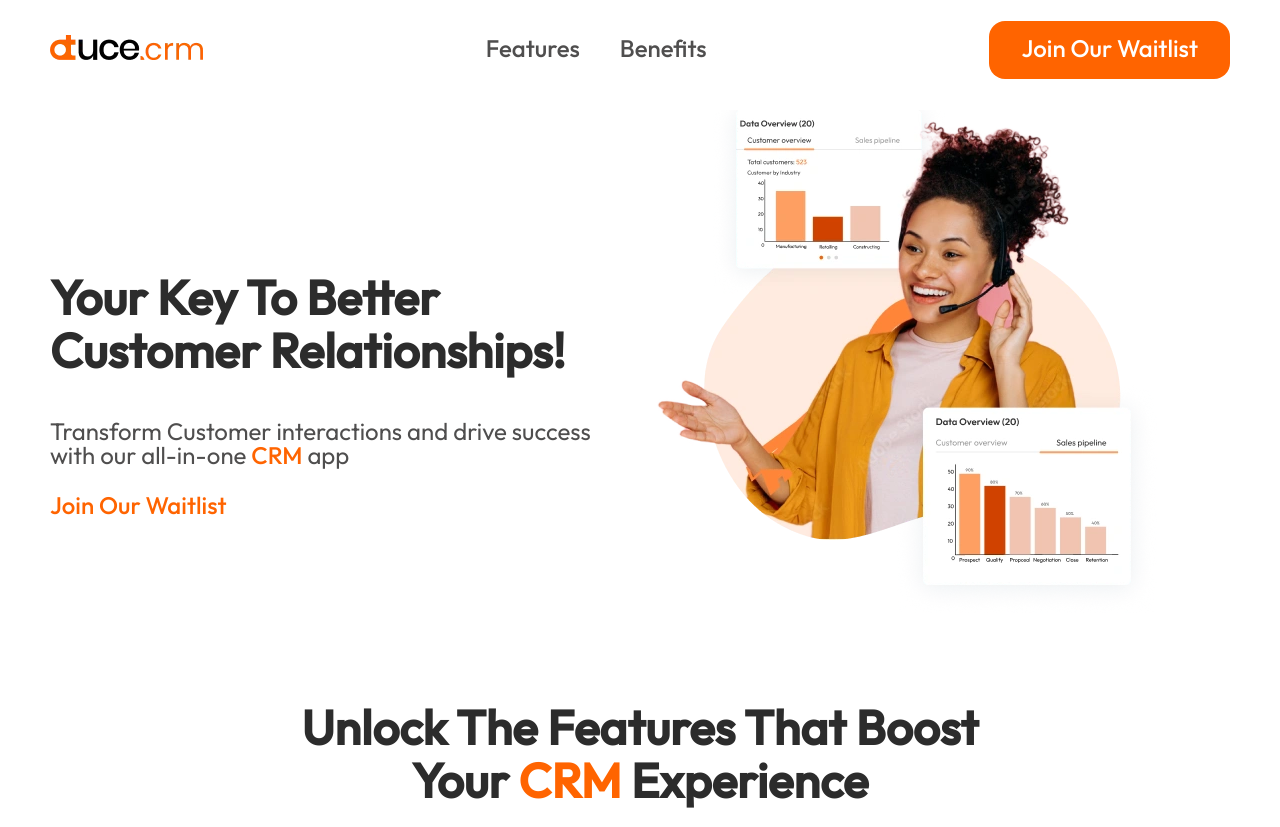
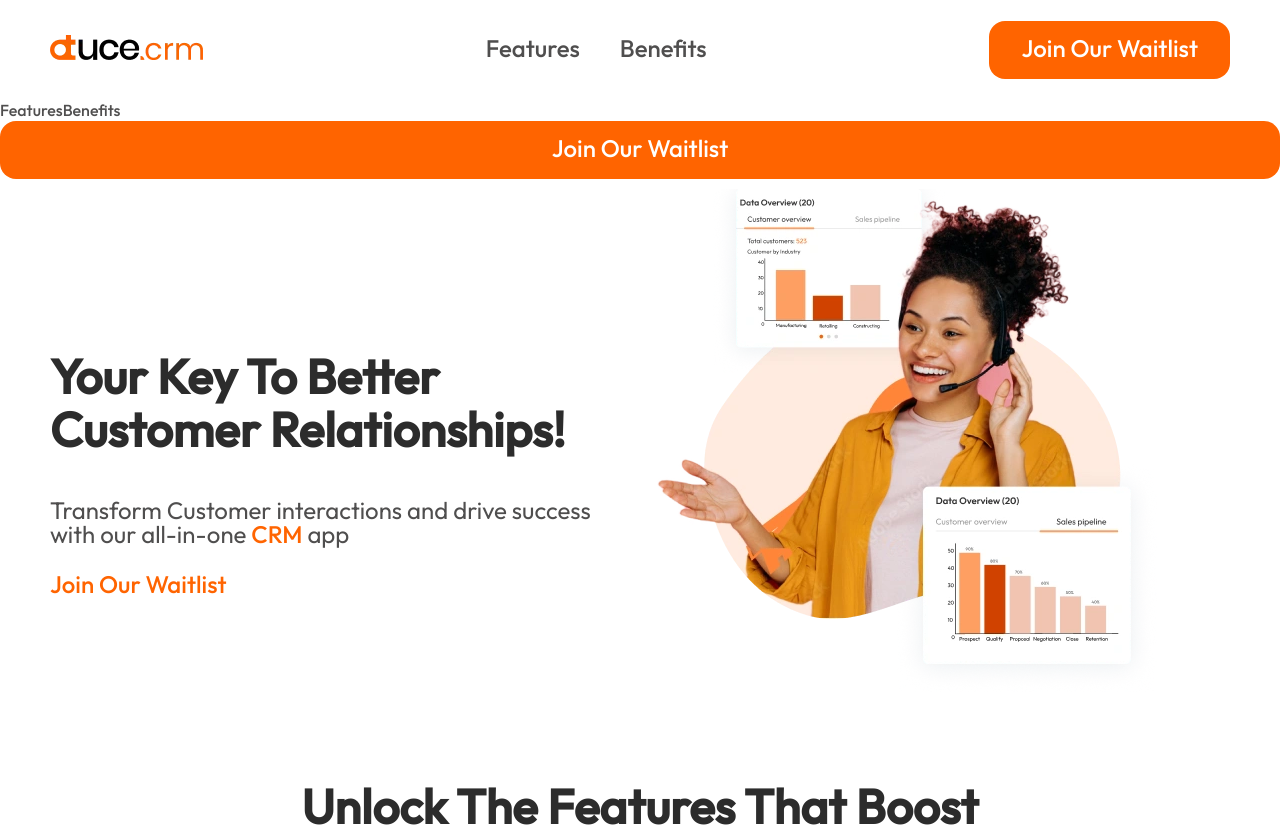
Before and after one commit to TechduceAfrica/DuceCRM-Landing-Page, a Next.js app in the folder ducecrm-v2/: page / in a window 1280 px wide. Shown: the top 827 px of the page. Built offline with nearby package versions, Linux system fonts and the light colour scheme.

Commit message:
feat: added onclick function

```diff
--- a/ducecrm-v2/src/Components/NavBar.jsx
+++ b/ducecrm-v2/src/Components/NavBar.jsx
@@ -3,6 +3,8 @@ import { Logo as logo } from '@/WebCopy/logo'
 import Image from 'next/image'
 import PriBtn from './PriBtn'
 import { NavCopy, NavBtn } from '@/WebCopy/NavCopy'
+import { handleMobileMenu } from '@/Components/handleMobileMenu'
+import { handleOpenPopup } from './Popups/handlePopUpForm'
 
 export default function NavBar() {
     return (
@@ -41,7 +43,7 @@ export default function NavBar() {
                         <PriBtn {...NavBtn}/>
                     </div>
 
-                    <div className="mobile__nav">
+                    <div className="mobile__nav" onClick={handleMobileMenu}>
                         <div className="bar__one"></div>
                         <div className="bar__two"></div>
                         <div className="bar__three"></div>
@@ -49,6 +51,24 @@ export default function NavBar() {
                 </div>
 
             </header>
+            <div className="mobile__menu">
+                <div>
+                    {NavCopy.map((item, index) => (
+                        <a
+                            href={item.Link}
+                            key={index}
+                            title={item.Menu}
+                            onClick={handleMobileMenu}
+                        >
+                            {item.Menu}
+                        </a>
+
+                    ))}
+                </div>
+                <div onClick={handleOpenPopup}>
+                    <PriBtn {...NavBtn}/>
+                </div>
+            </div>
         </>
     )
 }
```
